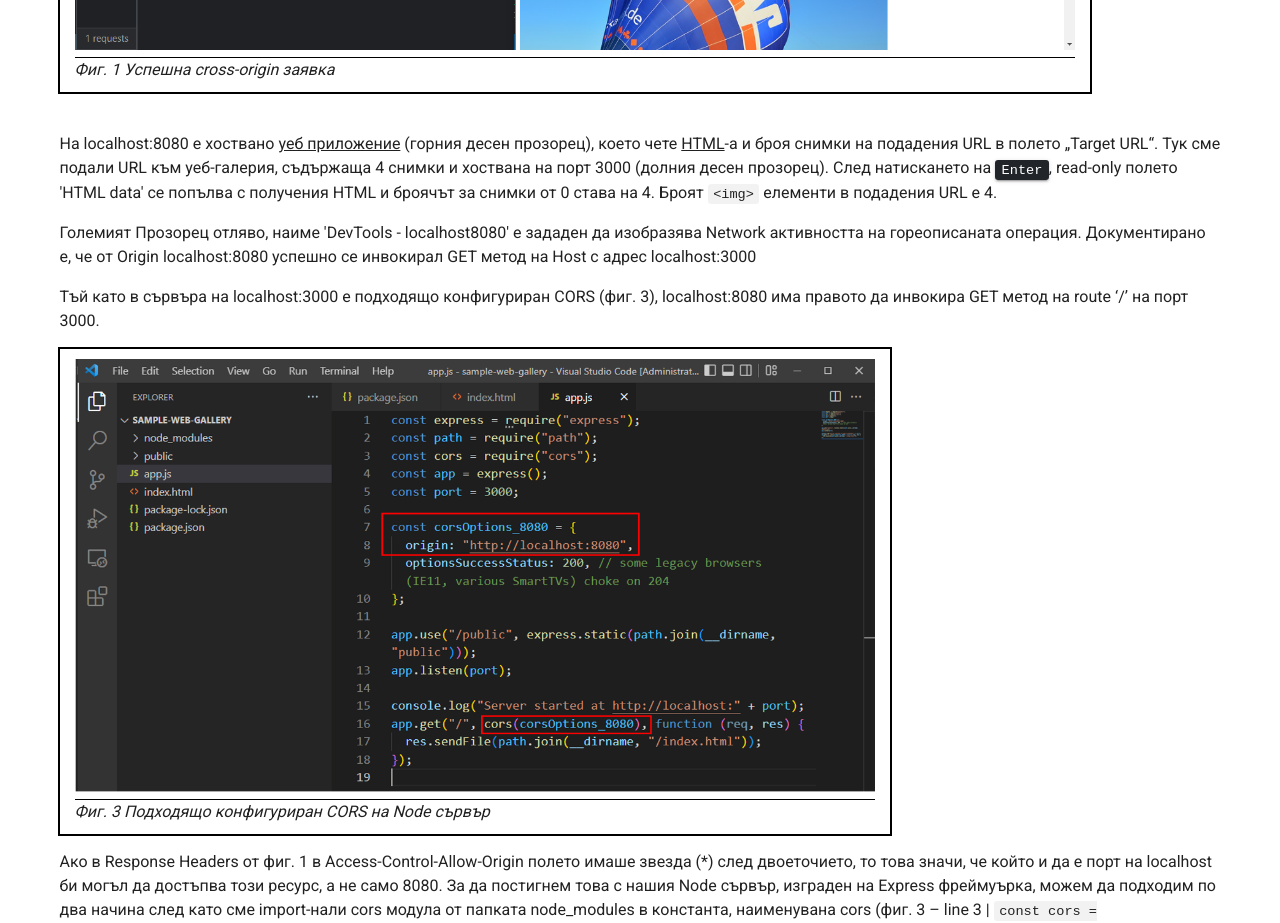
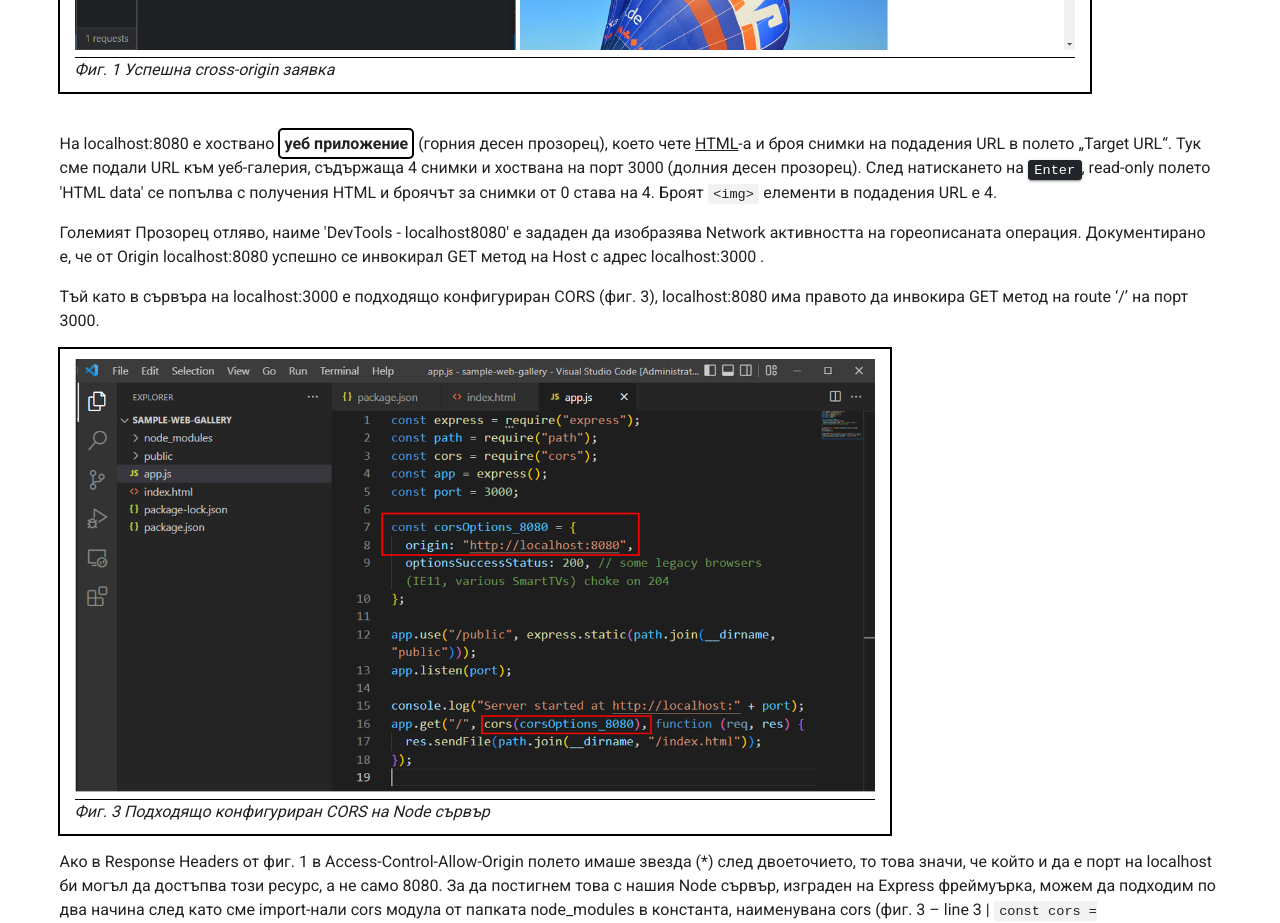
Before and after one commit to IsmailSalehCode/CORS-university_project, a Vue app: page / in a window 1280 px wide. Shown: the part 1100-2023 px from the top of the page. Built offline with nearby package versions, Linux system fonts and the light colour scheme.

Commit message:
web app btn

```diff
--- a/src/components/ArticeIntroCORS.vue
+++ b/src/components/ArticeIntroCORS.vue
@@ -29,7 +29,7 @@
     <br />
     <p>
       На localhost:8080 е хоствано
-      <a href="web-inspector">уеб приложение</a>
+      <a href="web-inspector" id="web-app-btn">уеб приложение</a>
       (горния десен прозорец), което чете
       <a href="/vocabulary?w=html">HTML</a>-a и броя снимки на подадения URL в
       полето „Target URL“. Тук сме подали URL към уеб-галерия, съдържаща 4
@@ -42,7 +42,7 @@
       Големият Прозорец отляво, наиме 'DevTools - localhost8080' е зададен да
       изобразява Network активността на гореописаната операция. Документирано е,
       че от Origin localhost:8080 успешно се инвокирал GET метод на Host с адрес
-      localhost:3000
+      localhost:3000 .
     </p>
     <p>
       Тъй като в сървъра на localhost:3000 е подходящо конфигуриран CORS (фиг.
@@ -100,5 +100,12 @@ export default {
 };
 </script>
 
-<style>
+<style scoped>
+#web-app-btn {
+  font-weight: bold;
+  border: black 2px solid;
+  border-radius: 5px;
+  padding: 4px;
+  text-decoration: none;
+}
 </style>
```
